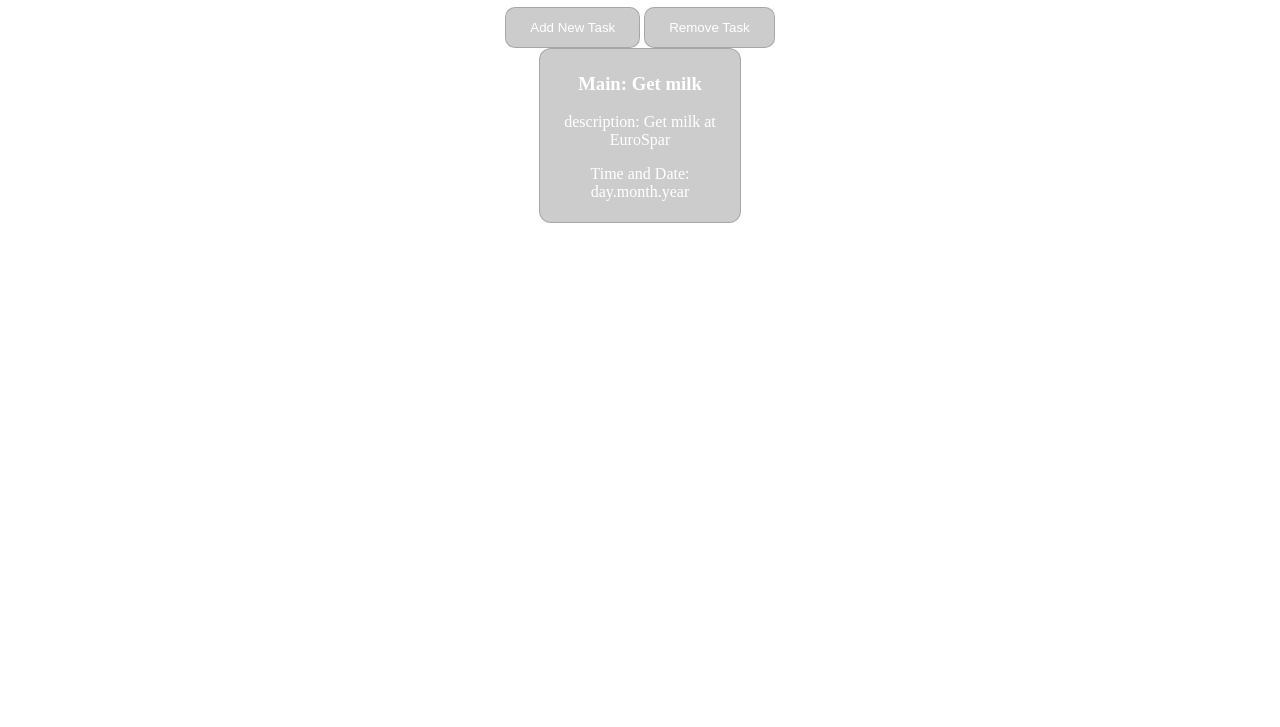
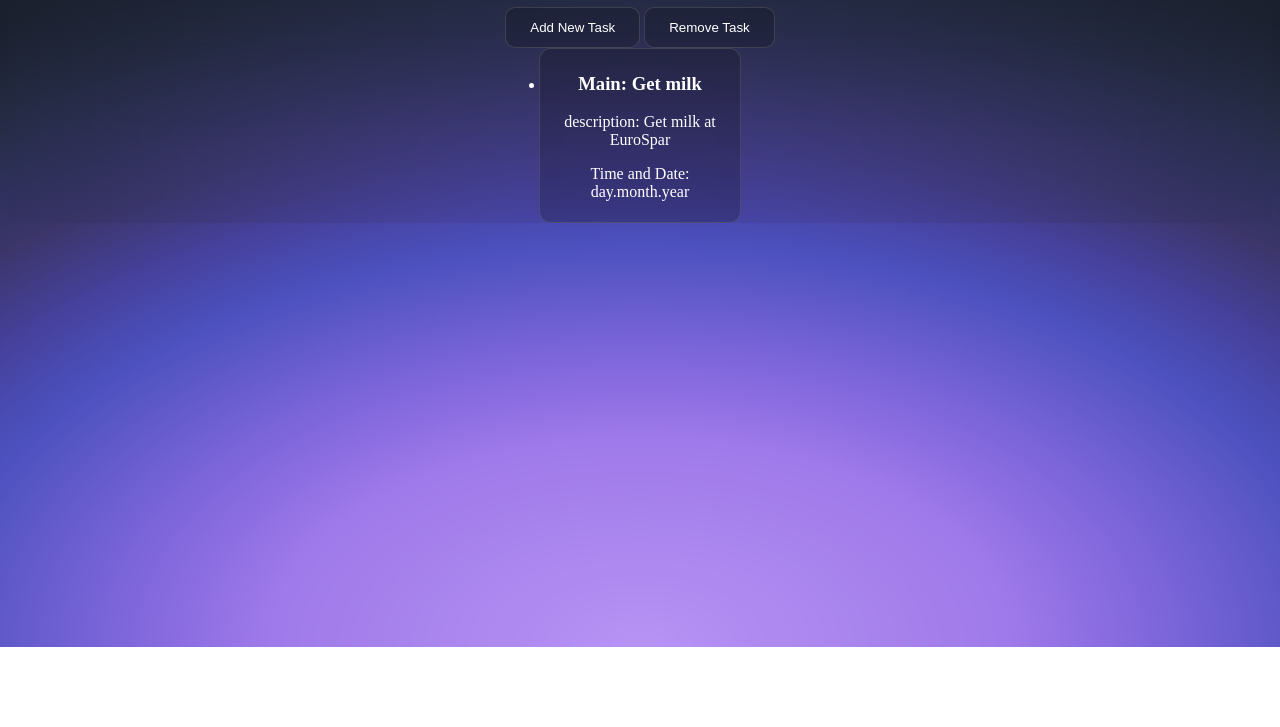
Before and after one commit to Benjy0812/WebTasky, a website built with Vite: page index.html in a window 1280 px wide. Shown: the part 73-800 px from the top of the page. Built offline with nearby package versions, Linux system fonts and the light colour scheme; files whose address does not match are found by name.

Commit message:
Add new images and update CSS for background effects

```diff
--- a/main.css
+++ b/main.css
@@ -2,7 +2,7 @@ body {
   background-image: url("/assets/images/arc.png");
   background-size: cover;
   background-repeat: no-repeat;
-  /*backdrop-filter: blur(50px);*/
+  backdrop-filter: blur(50px);
 }
 main,
 header {
```
Also changed, not shown: assets/images/arc.png (added), assets/images/boliviainteligente.jpg (added).
